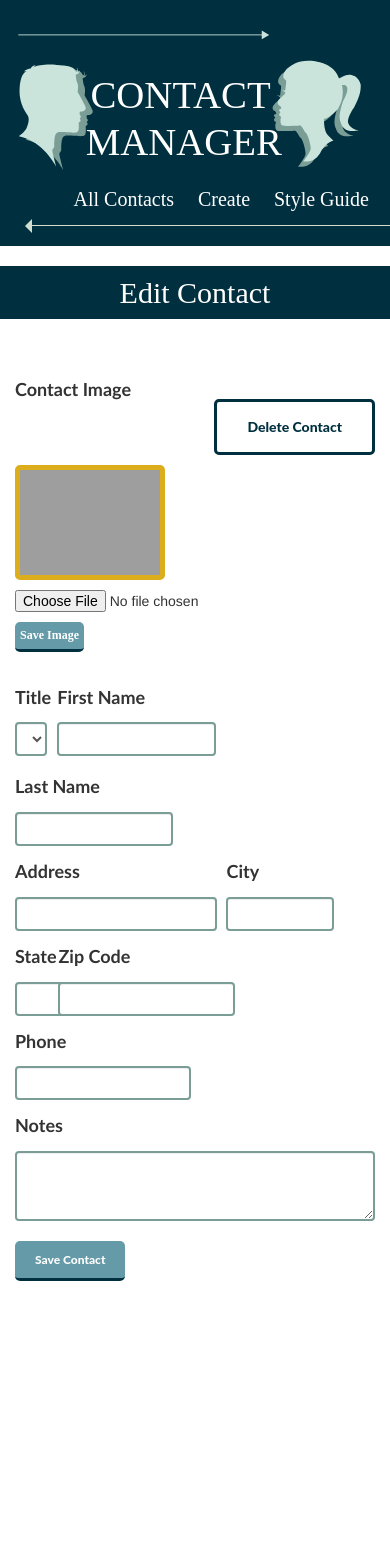
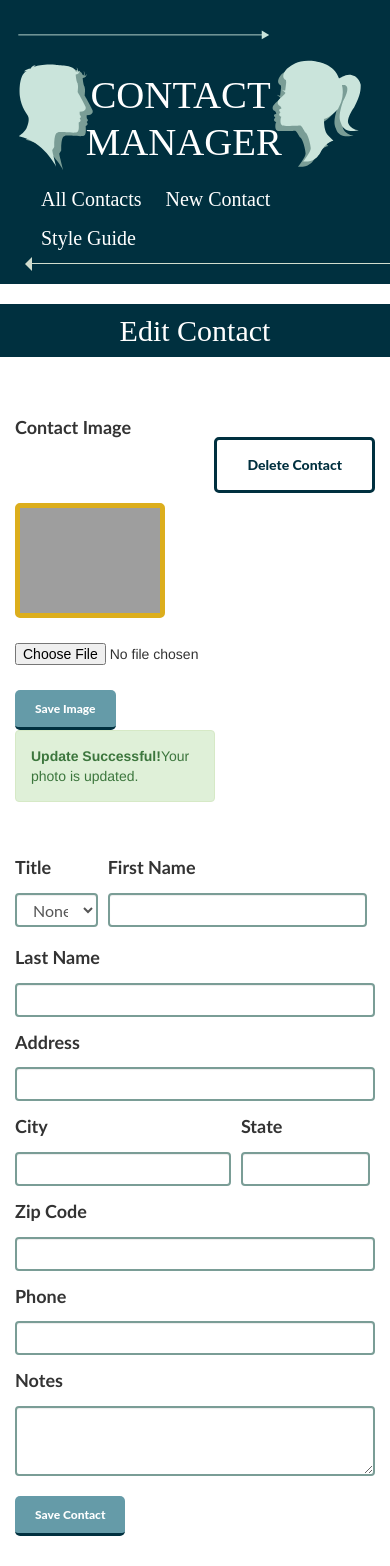
Before and after one commit to madisonwalls/ContactManagerApplication, a PHP site: the page made by edit.php in a window 390 px wide. Before the commit the page ends 1281 px from the top, so only its background shows below. Run offline with PHP 8.4, Linux system fonts and the light colour scheme; data that the repository does not hold is empty; some libraries are stand-ins or nearby versions; some web fonts are replaced; grey boxes are pictures that could not be loaded.

Commit message:
Fixed user issues and worked on mobile site.

```diff
--- a/create.php
+++ b/create.php
@@ -21,7 +21,7 @@ $stmt->execute(array(
 
 
 
-header('location: http://localhost:8888/edit.php?id=' . $_POST['id']);
+header('location: http://localhost:8888/index.php?created=true');
 
 
  ?>
--- a/css/style.css
+++ b/css/style.css
@@ -419,7 +419,7 @@ table {
   padding: 50px 0px;
 }
 
-.regularButton {
+.regularButton, .regularButtonCreate {
   border: none;
   background-color: #659ba8;
   color: #ffffff;
@@ -433,14 +433,14 @@ table {
   margin-top: 20px;
 }
 
-.regularButton:hover {
+.regularButton:hover, .regularButtonCreate:hover {
   background-color: #00303f;
   transition: all 0.4s ease-in-out;
   color: #ffffff;
   display: block;
 }
 
-.smallButton, .smallButtonCreate {
+.smallButton {
   border: none;
   background-color: #659ba8;
   color: #ffffff;
@@ -454,7 +454,7 @@ table {
   margin-top: 0px;
 }
 
-.smallButton:hover, .smallButtonCreate:hover {
+.smallButton:hover {
   background-color: #00303f;
   transition: all 0.4s ease-in-out;
   color: #ffffff;
@@ -630,13 +630,24 @@ table {
   border-radius: 5px;
 }
 
-.smallButtonCreate {
+.regularButtonCreate {
   margin: 20px 0px;
   display: inline-block;
 }
+
+.regularButtonCreate:hover {
+  margin: 20px 0px;
+  display: inline-block;
+}
+
+input[type=file] {
+  padding: 15px 0px;
+}
+
 /*Media Queries*/
 
 @media screen and (max-width: 460px) {
+
 
   .navbar li {
     display: inline-block;
@@ -670,14 +681,65 @@ table {
   }
 
   table td:nth-child(2) {
-  background-color: #ffffff;
+    background-color: #ffffff;
   }
 
   table td:nth-child(3) a {
-  font-family: Lato;
-  color: #00303f;
-  font-size: 28px;
-  margin-left: 15px;
+    font-size: 28px;
+    margin-left: 8px;
+  }
+
+  .innerInfo td:nth-child(2) {
+    font-size: 14px;
+  }
+
+  .innerInfo td:nth-child(3) a {
+    font-size: 14px;
+  }
+
+  .yellowMan {
+    margin: auto;
+    display: block;
+  }
+
+  .title {
+    width: 23%;
+  }
+
+  .firstname {
+    width: 72%;
+  }
+
+  .lastname {
+    width: 100%;
+  }
+
+  .address {
+    width: 100%;
+  }
+
+  .city {
+    width: 60%;
+  }
+
+  .state {
+    width: 36%;
+  }
+
+  .zipcode {
+    width: 100%;
+  }
+
+  .phone {
+    width: 100%;
+  }
+
+  .notes {
+    width: 100%;
+  }
+
+  .deleteButton {
+    float: left;
   }
 
 }
--- a/edit.php
+++ b/edit.php
@@ -12,16 +12,18 @@
 
 ?>
 
-<?php if (array_key_exists('updated', $_GET)) : ?>
-<div class="alert alert-success">
-  <p><strong>Update successful!</strong> Your photo was updated.</p>
-</div>
-<?php endif; ?>
+
 
 <h1>Edit Contact</h1>
 <div class="container">
   <div class="row">
     <div class="col-md-10 col-md-offset-1">
+
+      <?php if (array_key_exists('updated', $_GET)) : ?>
+      <div class="alert alert-success">
+        <p><strong>Update Successful!</strong> Your contact is updated.</p>
+      </div>
+      <?php endif; ?>
 
 <a href="/delete.php?id=<?= $contact['id']; ?>" class="btn deleteButton pull-right">Delete Contact</a>
 
@@ -31,12 +33,17 @@
   if ($contact['photo'] !== '') {
       echo "<img src='uploads/";  echo $contact['photo']; echo "' width='150px' height='auto'>";
   } else {
-      echo "<img src='uploads/picIcon.png' width='150px' height='auto'>";
+      echo "<img class='yellowMan' src='uploads/picIcon.png' width='150px' height='auto'>";
   }
   ?>
   <input type="hidden" name="id" id="contact_id" value="<?= $contact['id']; ?>" />
     <input class="fileSelection" type="file" name="photo" id="photo"/>
-    <input class="smallButton imageSave" type="submit" value="Save Image" name="submit">
+    <input class="regularButton imageSave" type="submit" value="Save Image" name="submit">
+    <?php if (array_key_exists('photoUpdated', $_GET)) : ?>
+    <div class="alert alert-success">
+      <p><strong>Update Successful!</strong>Your photo is updated.</p>
+    </div>
+    <?php endif; ?>
 </form>
 
 
--- a/header.php
+++ b/header.php
@@ -27,7 +27,7 @@
         <div class="col-xl-12 navbar">
           <ul>
             <a href="index.php"><li>All Contacts</li></a>
-            <a href="step1.php"><li>Create</li></a>
+            <a href="step1.php"><li>New Contact</li></a>
             <a href="styleguide.php"><li>Style Guide</li></a>
         </ul>
         </div>
--- a/index.php
+++ b/index.php
@@ -13,7 +13,11 @@
     <div class="row">
 
       <div class="col-xs-12 col-md-9 col-md-offset-3 tableContainer">
-
+        <?php if (array_key_exists('created', $_GET)) : ?>
+        <div class="alert alert-success">
+          <p><strong>New Contact Created!</strong> Added to your contact list.</p>
+        </div>
+        <?php endif; ?>
 <table class="table">
   <?php foreach($contacts as $contact) : ?>
   <tbody class="tableStyle">
```
Also changed, not shown: new.php (+6 -3 lines), step1.php (+11 -4 lines), upload.php (+2 -5 lines), uploads/jana.jpg (added), uploads/jeff.jpg (added), 1 other file.
